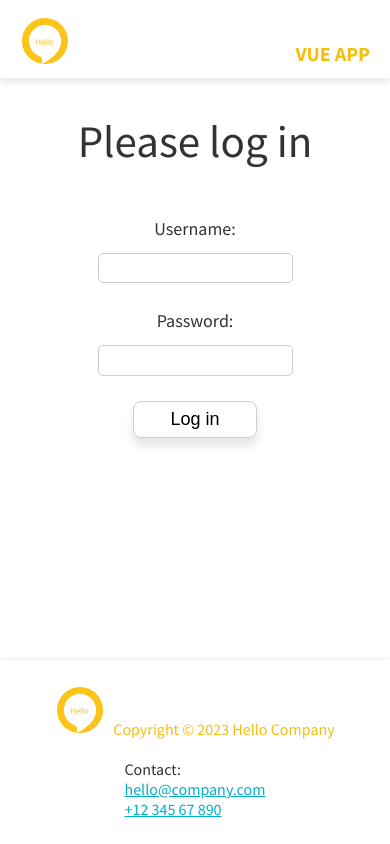
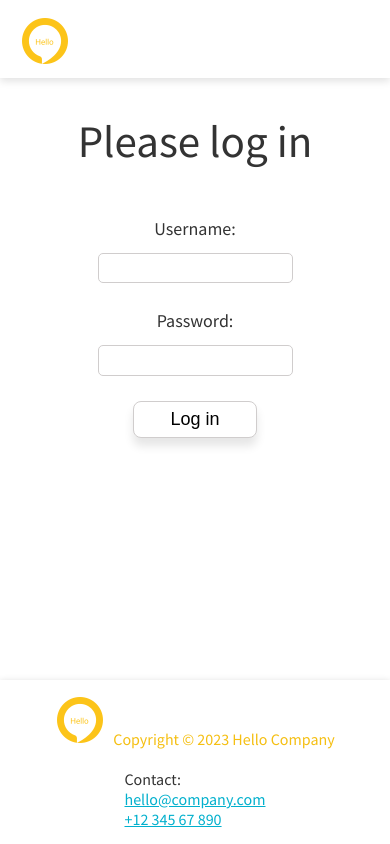
Before and after one commit to iwarra/vue-system, a Vue app: page / in a window 390 px wide. Built offline with nearby package versions, Linux system fonts and the light colour scheme; what mdi-vue would draw is missing.

Commit message:
Style update

```diff
--- a/src/App.vue
+++ b/src/App.vue
@@ -65,7 +65,7 @@
     .table-header {
       background-color: #212529;
     }
-    .table-body tr {
+    .table-body .customer-row {
     transition: background-color 150ms ease-out;
     background-color: #212529;
     }
--- a/src/components/FooterComponent.vue
+++ b/src/components/FooterComponent.vue
@@ -37,9 +37,12 @@
     };
   }
 
-  @media only screen and (max-width: 625px) {
-  .links-list {
-    margin-top: 20px;
+  @media only screen and (max-width: 560px) {
+  .footer {
+    flex-direction: column;
+    gap: 20px;
+    align-items: center;
+    padding-block: 15px;
   }
 }
 </style>
--- a/src/components/HeaderComponent.vue
+++ b/src/components/HeaderComponent.vue
@@ -142,8 +142,10 @@
   text-decoration: underline;
 }
 @media (max-width: 560px) {
-  .user-avatar {
+  .user-avatar, .header-title {
     display: none;
   }
+
+
 }
 </style>
```
